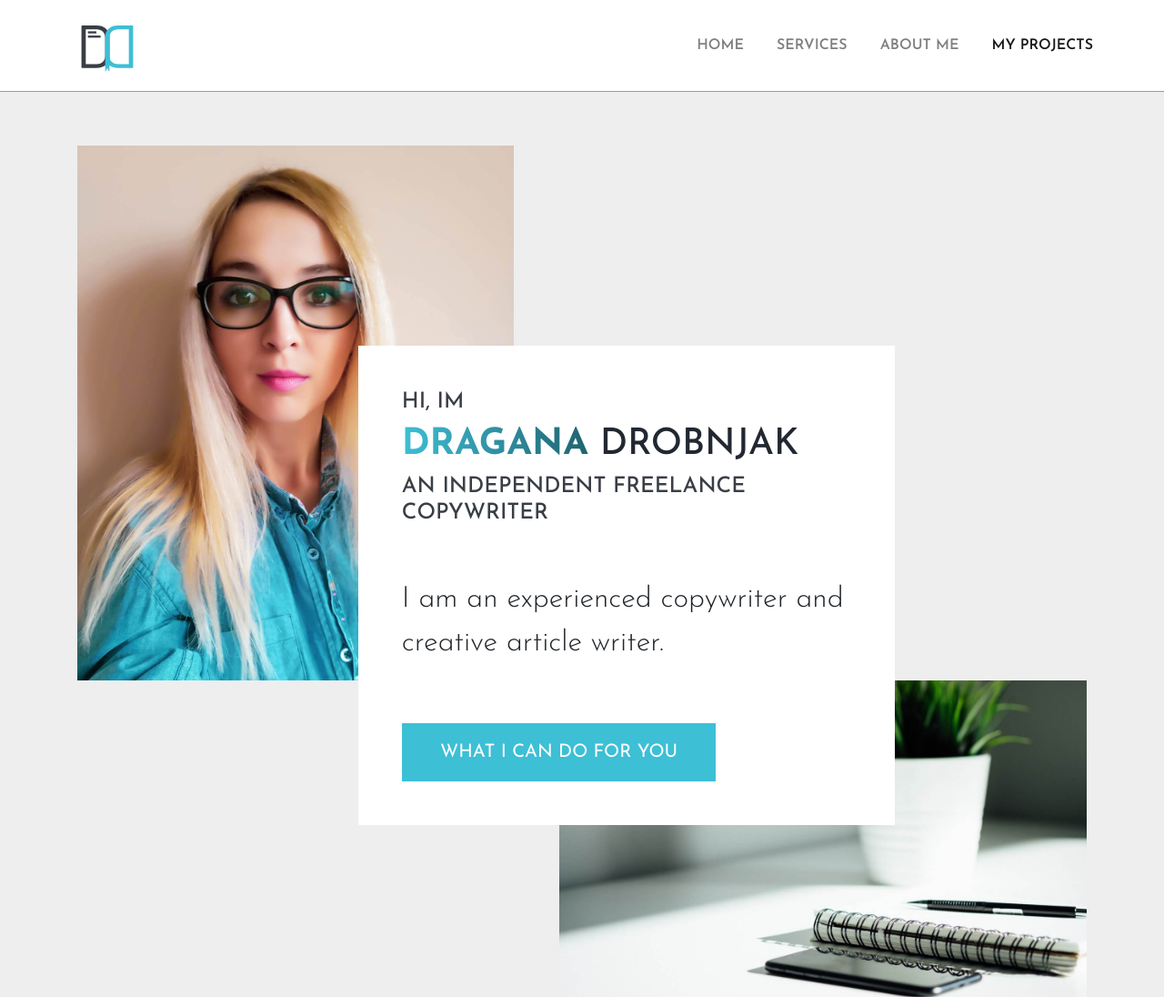
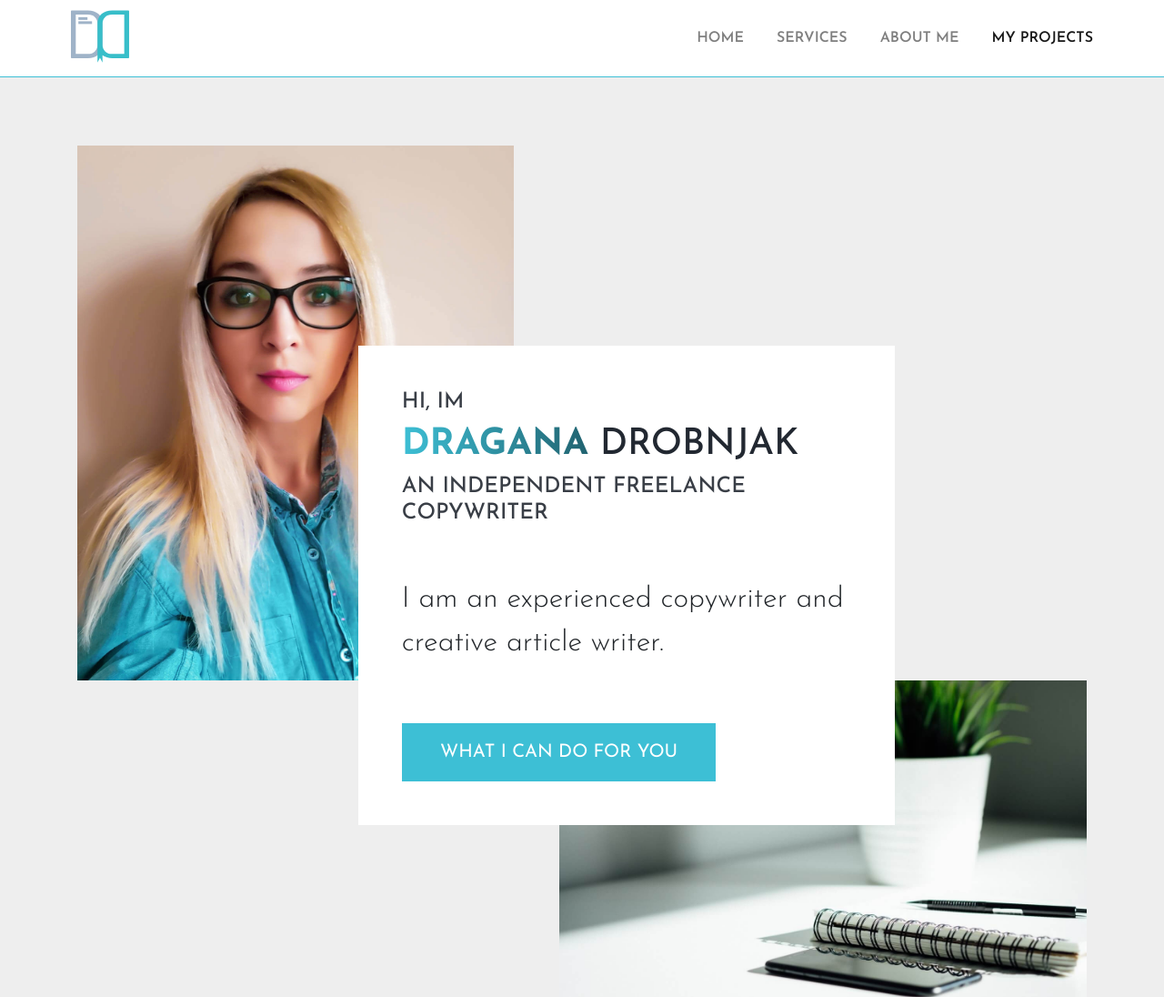
Before and after one commit to Daidelos/Copywriter-Portfolio, a website: page index.html in a window 1280 px wide. Shown: the top 1096 px of the page at 91% size. Drawn offline with nearby package versions, Linux system fonts and the light colour scheme.

Commit message:
Changed Logo
Added smaller margin to footer copywrite

```diff
--- a/index.html
+++ b/index.html
@@ -27,7 +27,7 @@
           <!-- Logo -->
 
           <div class="header__logo-box pb-1 pl-2">
-            <span class="header__logo"><img src="img/DD.svg" alt="Dragana Drobnjak Logo" /></span>
+            <span class="header__logo"><img src="img/LogoDD.svg" alt="Dragana Drobnjak Logo" /></span>
           </div>
 
           <!-- Nav Toggler  -->
@@ -657,7 +657,7 @@
 
       <a href="#home"><i class="fas fa-arrow-circle-up footer-to-top"></i></a>
 
-      <img class="footer-logo-img m-4" src="img/LogoLight.svg" alt="Dragana Drobnjak Logo" />
+      <img class="footer-logo-img m-4" src="img/logoDDlight.svg" alt="Dragana Drobnjak Logo" />
 
       <h4 class="text-white p-4">Contact me:</h4>
 
@@ -707,7 +707,7 @@
       <!-- ---------------------------------------------------------------  -->
 
       <!-- Copyright -->
-      <div class="footer-copyright text-center text-light py-3 mt-5 ">© 2020 Copyright: Dragana Drobnjak</div>
+      <div class="footer-copyright text-center text-light py-3 ">© 2020 Copyright: Dragana Drobnjak</div>
     </div>
   </footer>
 
--- a/sass/layout/_header.scss
+++ b/sass/layout/_header.scss
@@ -35,8 +35,8 @@
 
   &__logo {
     img {
-      width: 5rem;
-      height: 5rem;
+      width: 4rem;
+      height: 4rem;
     }
   }
 }
```
Also changed, not shown: css/main.css, img/LogoDD.svg (added), img/logoDDlight.svg (added), sass/main.css, 1 other file.
